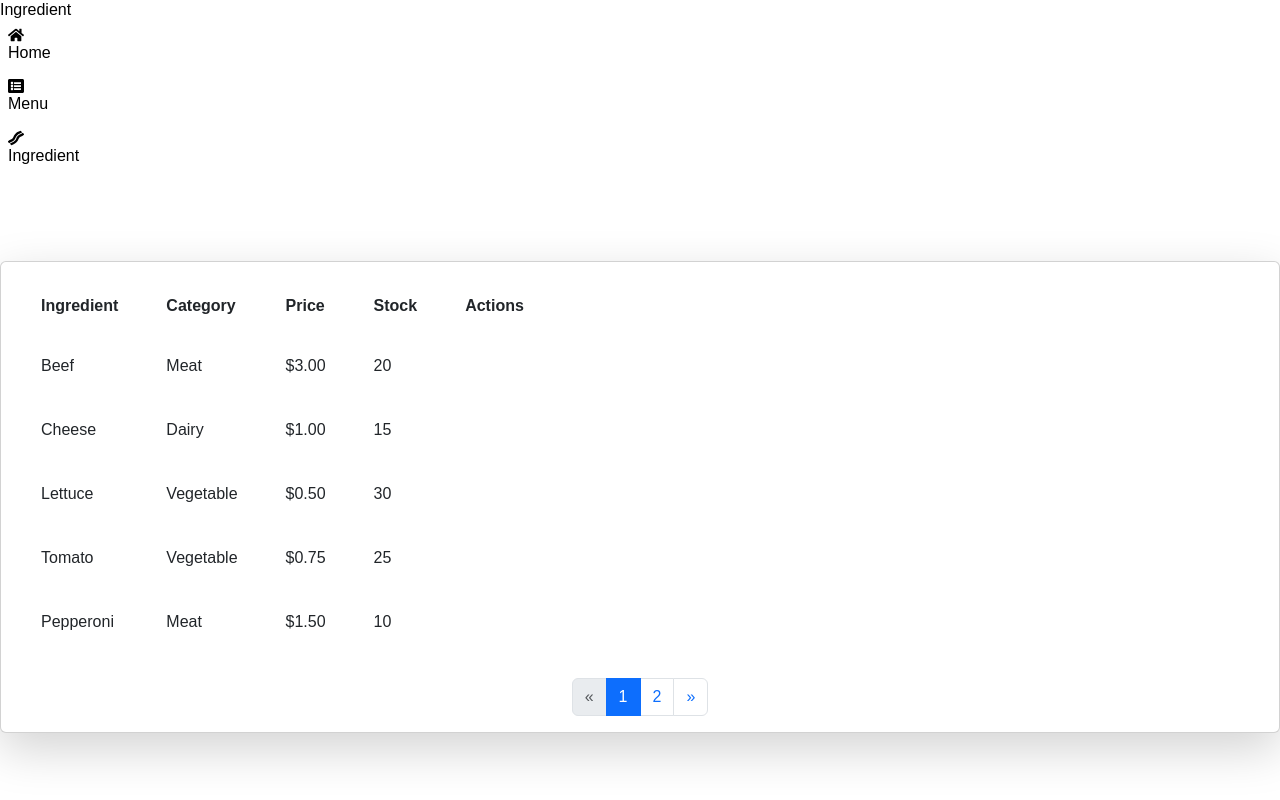
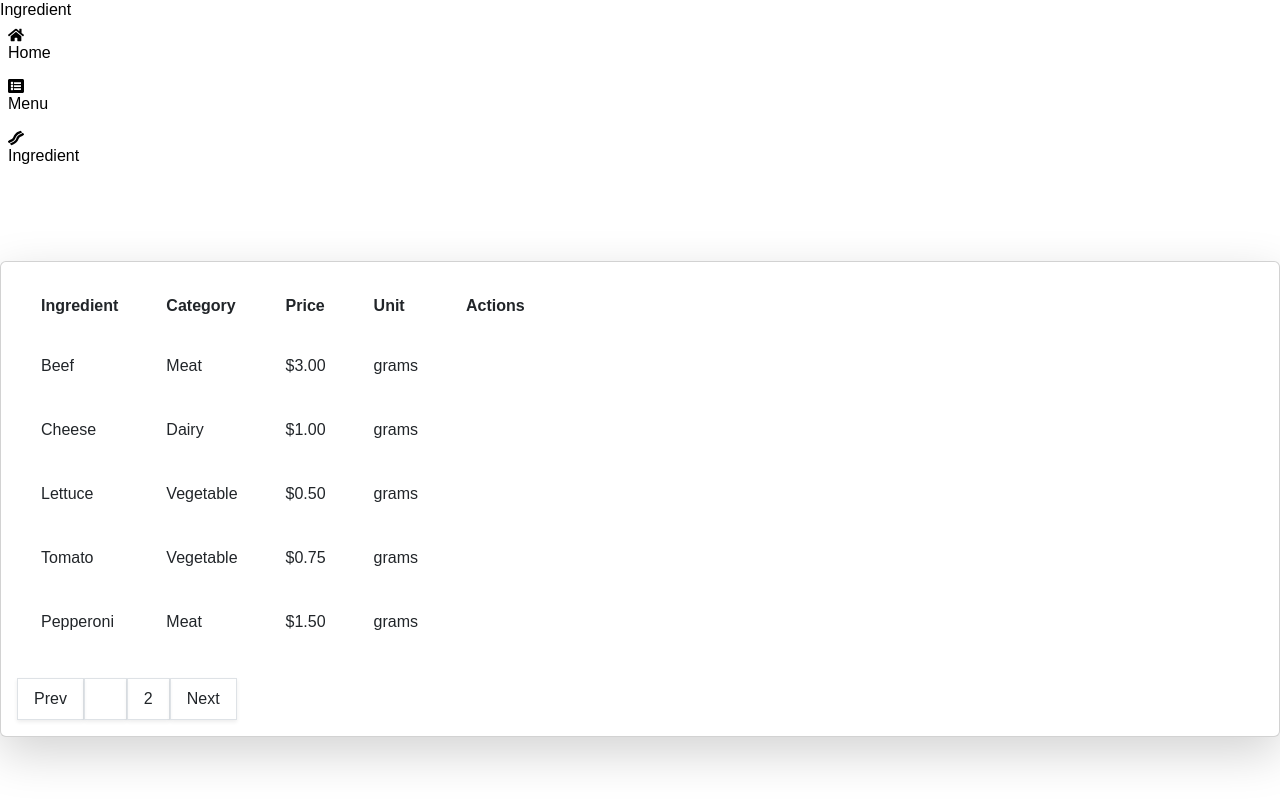
Before and after one commit to radithya027/mokka, a Next.js app: page /ingredient in a window 1280 px wide. Built offline with nearby package versions, Linux system fonts and the light colour scheme.

Commit message:
[RR]fix ingredient

```diff
--- a/src/app/ingredient/component/ingredienttable.jsx
+++ b/src/app/ingredient/component/ingredienttable.jsx
@@ -1,38 +1,35 @@
 "use client";
 
 import React, { useState } from "react";
-import { PiClockCountdownLight } from "react-icons/pi"; // Import your icons if needed
 import { AiOutlineEdit } from "react-icons/ai";
 
 const IngredientTable = ({ title, loading }) => {
-  const tableHead = ["Ingredient", "Category", "Price", "Stock", "Actions"];
+  const tableHead = ["Ingredient", "Category", "Price", "Unit", "Actions"]; // Tetap sama
   const [ingredients, setIngredients] = useState([
-    { id: 1, name: "Beef", category: "Meat", price: "$3.00", stock: "20" },
-    { id: 2, name: "Cheese", category: "Dairy", price: "$1.00", stock: "15" },
-    { id: 3, name: "Lettuce", category: "Vegetable", price: "$0.50", stock: "30" },
-    { id: 4, name: "Tomato", category: "Vegetable", price: "$0.75", stock: "25" },
-    { id: 5, name: "Pepperoni", category: "Meat", price: "$1.50", stock: "10" },
-    { id: 6, name: "Pasta", category: "Grain", price: "$2.50", stock: "50" },
-    { id: 7, name: "Chicken", category: "Meat", price: "$2.00", stock: "15" },
-    { id: 8, name: "Ham", category: "Meat", price: "$1.50", stock: "12" },
-    { id: 9, name: "Croutons", category: "Bakery", price: "$0.50", stock: "40" },
-    { id: 10, name: "Alfredo Sauce", category: "Condiment", price: "$1.00", stock: "5 liters" },
+    { id: 1, name: "Beef", category: "Meat", price: "$3.00", unit: "grams" }, // Misalnya gram
+    { id: 2, name: "Cheese", category: "Dairy", price: "$1.00", unit: "grams" },
+    { id: 3, name: "Lettuce", category: "Vegetable", price: "$0.50", unit: "grams" },
+    { id: 4, name: "Tomato", category: "Vegetable", price: "$0.75", unit: "grams" },
+    { id: 5, name: "Pepperoni", category: "Meat", price: "$1.50", unit: "grams" },
+    { id: 6, name: "Pasta", category: "Grain", price: "$2.50", unit: "grams" },
+    { id: 7, name: "Chicken", category: "Meat", price: "$2.00", unit: "grams" },
+    { id: 8, name: "Ham", category: "Meat", price: "$1.50", unit: "grams" },
+    { id: 9, name: "Croutons", category: "Bakery", price: "$0.50", unit: "grams" },
+    { id: 10, name: "Alfredo Sauce", category: "Condiment", price: "$1.00", unit: "liters" }, // Contoh liter
   ]);
 
   const [isModalOpen, setModalOpen] = useState(false);
   const [isAddModalOpen, setAddModalOpen] = useState(false);
   const [currentItem, setCurrentItem] = useState(null);
-  const [newItem, setNewItem] = useState({ name: "", category: "", price: "", stock: "" });
+  const [newItem, setNewItem] = useState({ name: "", category: "", price: "", unit: "" }); // Tetap sama
 
-  const itemsPerPage = 5; // Number of items per page
+  const itemsPerPage = 5; // Jumlah item per halaman
   const [currentPage, setCurrentPage] = useState(1);
   const totalPages = Math.ceil(ingredients.length / itemsPerPage);
 
-  // Calculate the current ingredients to display
   const startIndex = (currentPage - 1) * itemsPerPage;
   const currentIngredients = ingredients.slice(startIndex, startIndex + itemsPerPage);
 
-  // Function to handle page change
   const handlePageChange = (page) => {
     setCurrentPage(page);
   };
@@ -49,18 +46,27 @@ const IngredientTable = ({ title, loading }) => {
 
   const handleCloseAddModal = () => {
     setAddModalOpen(false);
-    setNewItem({ name: "", category: "", price: "", stock: "" }); // Reset item
+    setNewItem({ name: "", category: "", price: "", unit: "" }); // Reset item
+  };
+
+  const handleAddNewItem = () => {
+    if (!newItem.name || !newItem.category || isNaN(parseFloat(newItem.price)) || !newItem.unit) {
+      alert("Please fill out all fields correctly.");
+      return;
+    }
+    setIngredients([...ingredients, { ...newItem, id: ingredients.length + 1 }]);
+    handleCloseAddModal();
   };
 
   const handleSaveChanges = () => {
+    if (!currentItem.name || !currentItem.category || isNaN(parseFloat(currentItem.price)) || !currentItem.unit) {
+      alert("Please fill out all fields correctly.");
+      return;
+    }
     setIngredients(ingredients.map((item) => (item.id === currentItem.id ? currentItem : item)));
     handleCloseModal();
   };
 
-  const handleAddNewItem = () => {
-    setIngredients([...ingredients, { ...newItem, id: ingredients.length + 1 }]);
-    handleCloseAddModal();
-  };
 
   return (
     <div className="w-full h-full">
@@ -97,7 +103,7 @@ const IngredientTable = ({ title, loading }) => {
                     <td className="py-3 px-4 text-gray-700">{ingredient.name}</td>
                     <td className="py-3 px-4 text-gray-700">{ingredient.category}</td>
                     <td className="py-3 px-4 text-gray-700">{ingredient.price}</td>
-                    <td className="py-3 px-4 text-gray-700">{ingredient.stock}</td>
+                    <td className="py-3 px-4 text-gray-700">{ingredient.unit}</td> {/* Tetap sama */}
                     <td className="py-3 px-4">
                       <button
                         onClick={() => handleEditItem(ingredient)}
@@ -111,29 +117,39 @@ const IngredientTable = ({ title, loading }) => {
               )}
             </tbody>
           </table>
+          <nav aria-label="Page navigation example" className="flex justify-center mt-4">
+  <div className="flex space-x-1">
+    <button
+      className="rounded-md border border-slate-300 py-2 px-3 text-center text-sm transition-all shadow-sm hover:shadow-lg text-slate-600 hover:text-white hover:bg-[#1E3E62] hover:border-[#1E3E62] focus:text-white focus:bg-[#1E3E62] focus:border-[#1E3E62] active:border-[#1E3E62] active:text-white active:bg-[#1E3E62] disabled:pointer-events-none disabled:opacity-50 disabled:shadow-none ml-2"
+      onClick={() => handlePageChange(currentPage - 1)}
+      disabled={currentPage === 1}
+    >
+      Prev
+    </button>
+    {Array.from({ length: totalPages }).map((_, index) => (
+      <button
+        key={index}
+        className={`min-w-9 rounded-md py-2 px-3 border text-center text-sm transition-all shadow-sm ${
+          currentPage === index + 1
+            ? "bg-[#1E3E62] text-white border-transparent"
+            : "border border-slate-300 text-slate-600 hover:text-white hover:bg-[#1E3E62] hover:border-[#1E3E62]"
+        }`}
+        onClick={() => handlePageChange(index + 1)}
+      >
+        {index + 1}
+      </button>
+    ))}
+    <button
+      className="rounded-md border border-slate-300 py-2 px-3 text-center text-sm transition-all shadow-sm hover:shadow-lg text-slate-600 hover:text-white hover:bg-[#1E3E62] hover:border-[#1E3E62] focus:text-white focus:bg-[#1E3E62] focus:border-[#1E3E62] active:border-[#1E3E62] active:text-white active:bg-[#1E3E62] disabled:pointer-events-none disabled:opacity-50 disabled:shadow-none ml-2"
+      onClick={() => handlePageChange(currentPage + 1)}
+      disabled={currentPage === totalPages}
+    >
+      Next
+    </button>
+  </div>
+</nav>
 
-          {/* Pagination */}
-          <nav aria-label="Page navigation example" className="d-flex justify-content-center">
-            <ul className="pagination">
-              <li className={`page-item ${currentPage === 1 ? "disabled" : ""}`}>
-                <a className="page-link" href="#" onClick={() => handlePageChange(currentPage - 1)} aria-label="Previous">
-                  <span aria-hidden="true">&laquo;</span>
-                </a>
-              </li>
-              {Array.from({ length: totalPages }, (_, index) => (
-                <li key={index} className={`page-item ${currentPage === index + 1 ? "active" : ""}`}>
-                  <a className="page-link" href="#" onClick={() => handlePageChange(index + 1)}>
-                    {index + 1}
-                  </a>
-                </li>
-              ))}
-              <li className={`page-item ${currentPage === totalPages ? "disabled" : ""}`}>
-                <a className="page-link" href="#" onClick={() => handlePageChange(currentPage + 1)} aria-label="Next">
-                  <span aria-hidden="true">&raquo;</span>
-                </a>
-              </li>
-            </ul>
-          </nav>
+
         </div>
       </div>
 
@@ -179,11 +195,11 @@ const IngredientTable = ({ title, loading }) => {
                     />
                   </div>
                   <div className="mb-3">
-                    <label className="form-label">Stock:</label>
+                    <label className="form-label">Unit:</label> {/* Tetap sama */}
                     <input
                       type="text"
-                      value={currentItem?.stock}
-                      onChange={(e) => setCurrentItem({ ...currentItem, stock: e.target.value })}
+                      value={currentItem?.unit}
+                      onChange={(e) => setCurrentItem({ ...currentItem, unit: e.target.value })}
                       className="form-control"
                       required
                     />
@@ -238,11 +254,11 @@ const IngredientTable = ({ title, loading }) => {
                     />
                   </div>
                   <div className="mb-3">
-                    <label className="form-label">Stock:</label>
+                    <label className="form-label">Unit:</label> {/* Tetap sama */}
                     <input
                       type="text"
-                      value={newItem.stock}
-                      onChange={(e) => setNewItem({ ...newItem, stock: e.target.value })}
+                      value={newItem.unit}
+                      onChange={(e) => setNewItem({ ...newItem, unit: e.target.value })}
                       className="form-control"
                       required
                     />
```
Also changed, not shown: src/app/dashboard/[id]/page.jsx (added, +53 -0 lines), src/app/dashboard/component/card.jsx (+33 -22 lines), src/app/dashboard/component/modal.jsx (added, +84 -0 lines), src/app/detail/component/table.jsx (added).
